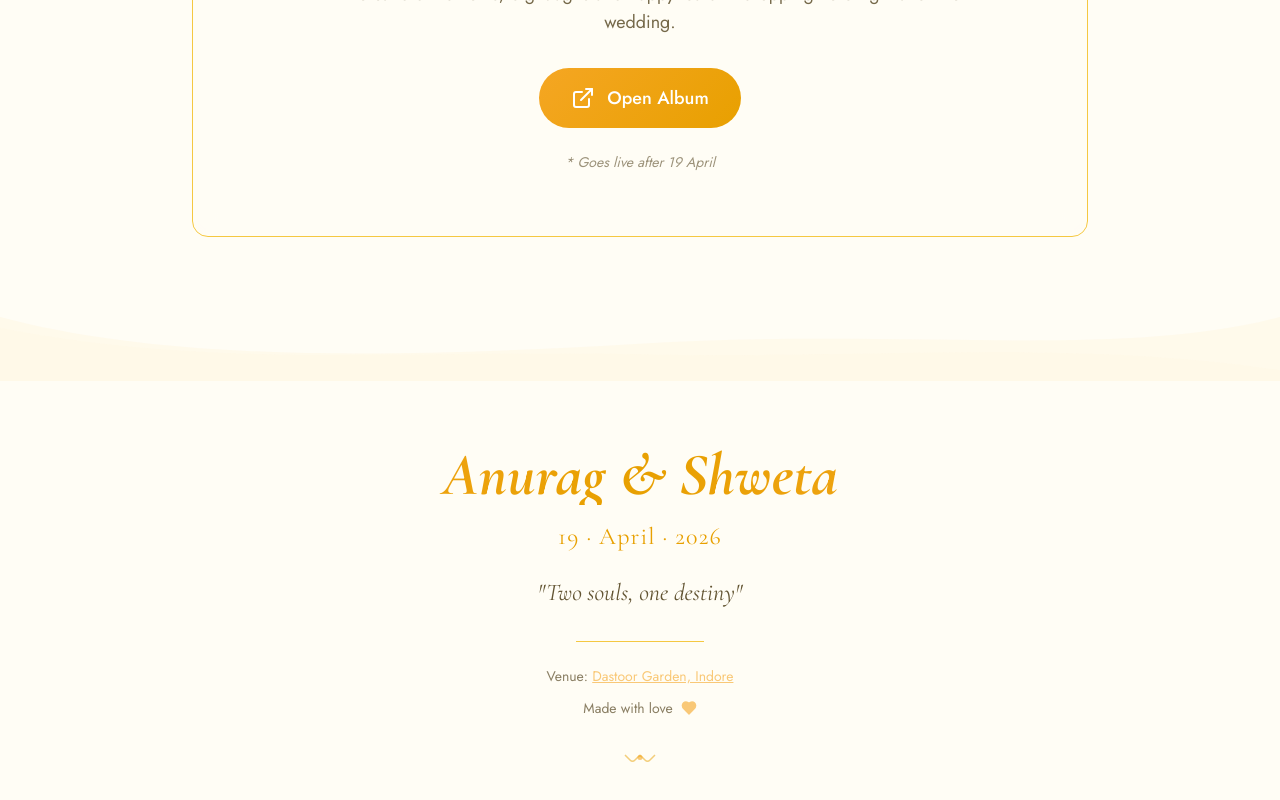
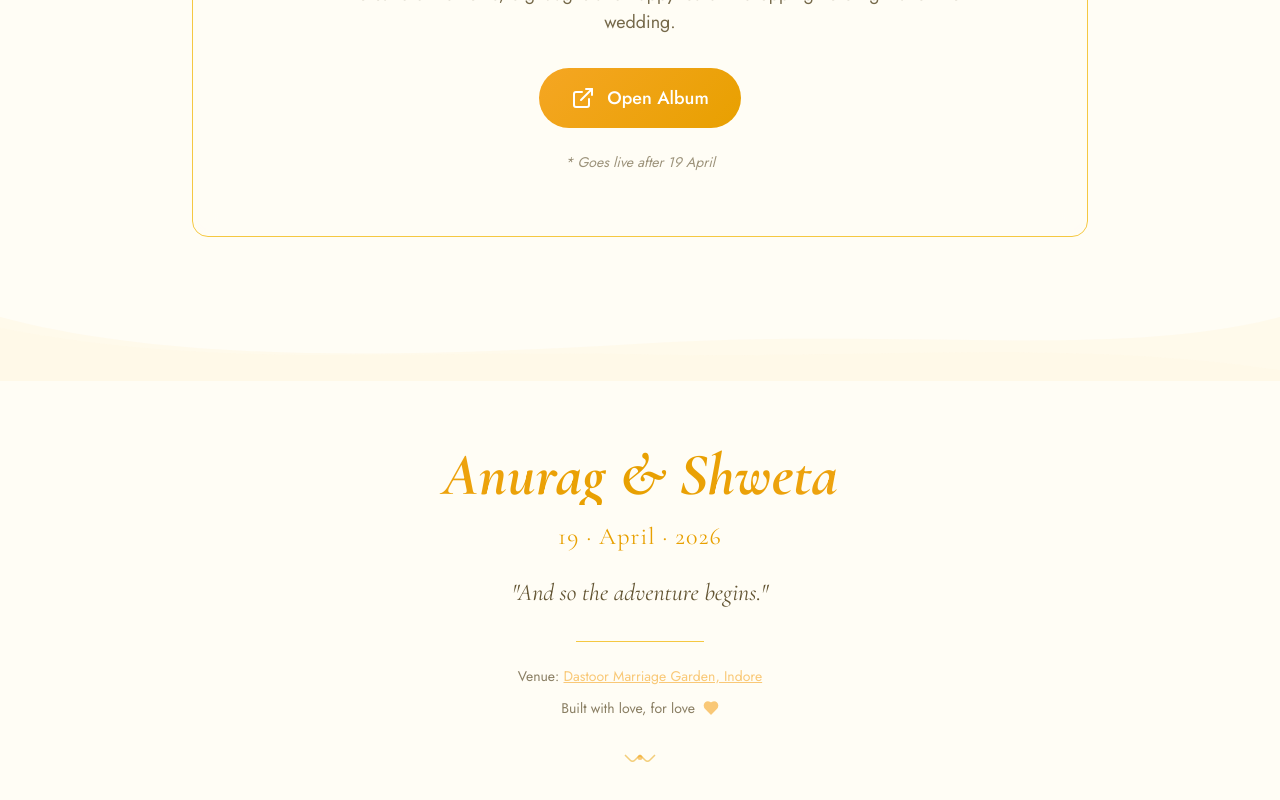
Before and after one commit to AnekantEmployee/AnuragWedding, a React (Vite) app: page / in a window 1280 px wide. Shown: the part 7431-8231 px from the top of the page. Built offline with nearby package versions, Linux system fonts and the light colour scheme.

Commit message:
Footer updated

```diff
--- a/src/app/components/Footer.tsx
+++ b/src/app/components/Footer.tsx
@@ -28,9 +28,12 @@ export function Footer() {
         {/* Date */}
         <p
           className="text-2xl mb-6 tracking-wider"
-          style={{ color: 'var(--gold)', fontFamily: "'Cormorant Garamond', serif" }}
+          style={{
+            color: "var(--gold)",
+            fontFamily: "'Cormorant Garamond', serif",
+          }}
         >
-          {t('19 · April · 2026', '१९ · अप्रैल · २०२६')}
+          {t("19 · April · 2026", "१९ · अप्रैल · २०२६")}
         </p>
 
         {/* Quote */}
@@ -38,31 +41,36 @@ export function Footer() {
           className="text-xl md:text-2xl italic mb-8 opacity-80"
           style={{ fontFamily: "'Cormorant Garamond', serif" }}
         >
-          {t('"Two souls, one destiny"', '"दो आत्माएँ, एक नियति"')}
+          {t('"And so the adventure begins."', '"और अब एक नया सफर शुरू होता है।"')}
         </p>
 
         {/* Divider */}
-        <div className="w-32 h-px mx-auto mb-6" style={{ background: 'var(--border)' }} />
+        <div
+          className="w-32 h-px mx-auto mb-6"
+          style={{ background: "var(--border)" }}
+        />
 
         {/* Venue Credit */}
         <p className="text-sm opacity-60 mb-3">
-          {t('Venue:', 'स्थान:')}
-          {' '}
+          {t("Venue:", "स्थान:")}{" "}
           <a
-            href="https://www.dastoorgarden.com/garden"
+            href="https://maps.app.goo.gl/cq28nmGoaeTPfH1SA"
             target="_blank"
             rel="noopener noreferrer"
             className="hover:opacity-100 transition-opacity underline"
-            style={{ color: 'var(--rose)' }}
+            style={{ color: "var(--rose)" }}
           >
-            Dastoor Garden, Indore
+            Dastoor Marriage Garden, Indore
           </a>
         </p>
 
         {/* Made with love */}
         <p className="text-sm opacity-60 flex items-center justify-center gap-2">
-          {t('Made with love', 'प्यार से बनाया गया')}
-          <Heart className="w-4 h-4 fill-current" style={{ color: 'var(--rose)' }} />
+          {t("Built with love, for love", "प्यार के लिए, प्यार से")}
+          <Heart
+            className="w-4 h-4 fill-current"
+            style={{ color: "var(--rose)" }}
+          />
         </p>
 
         {/* Ornament */}
```
